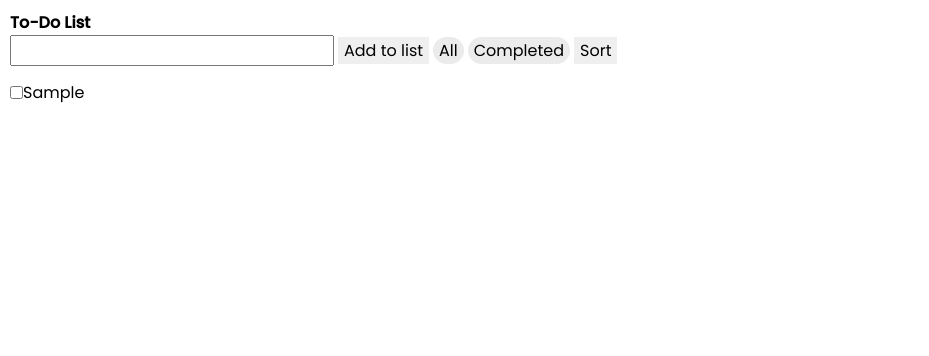
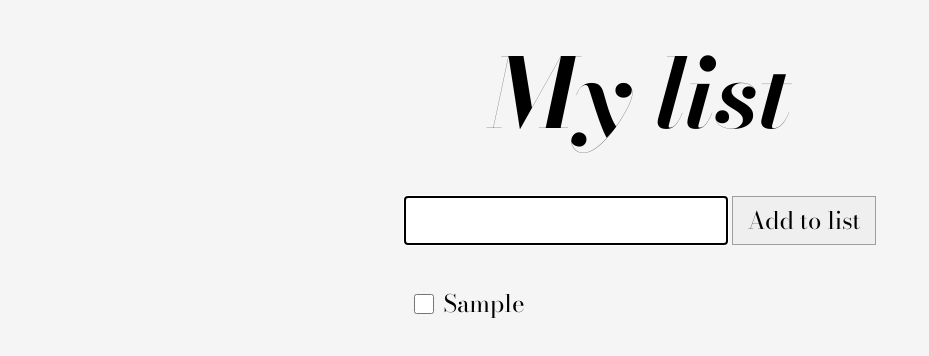
Before and after one commit to anne-stine/to-do-list, a plain HTML site: page index.html in a window 1280 px wide. Both pictures are taken after typing "Sample" into the empty fields and a click on the button "Add to list". Shown: the whole page, without its empty margins (0-929 px from the left). Drawn offline with nearby package versions, Linux system fonts and the light colour scheme.

Commit message:
Added complete function

```diff
--- a/index.html
+++ b/index.html
@@ -10,23 +10,18 @@
     <!-- CSS Style Sheet -->
     <link rel="stylesheet" href="style.css">
 
-    <!-- Google Font "Poppins" -->
+    <!-- Google Fonts -->
     <link rel="preconnect" href="https://fonts.googleapis.com">
     <link rel="preconnect" href="https://fonts.gstatic.com" crossorigin>
-    <link href="https://fonts.googleapis.com/css2?family=Poppins:wght@400;500&display=swap" rel="stylesheet">
+    <link href="https://fonts.googleapis.com/css2?family=Bodoni+Moda:ital,wght@0,400;1,700&display=swap" rel="stylesheet">
 </head>
 
 <body>
     <section>
-        <h1>To-Do List</h1>
+        <h1>My list</h1>
 
         <input type="text" name="input" id="input" autofocus>
         <button type="submit" id="add-btn" class="btn">Add to list</button>
-
-        <button id="all-btn" class="btn chip-btn">All</button>
-        <button id="completed-btn" class="btn chip-btn">Completed</button>
-
-        <button id="sort-btn" class="btn">Sort</button>
 
         <div id="tasks-area"></div>
     </section>
--- a/style.css
+++ b/style.css
@@ -1,58 +1,74 @@
 body
 {
-    max-width: 800px;
+    margin: 0;
+    background: #f5f5f5;
+
     display: flex;
-    flex-direction: column;
-    margin: 0;
-    padding: 10px;
+    flex-direction: row;
+    justify-content: center;
 }
 
-h1,
-p,
-label,input,
-.btn
+h1,h2,h3,p,label,input,.btn
 {
-    font-family: "Poppins", sans-serif;
-    font-size: 1rem;
-    line-height: auto;
+    font-family: "Bodoni Moda", serif;
+    font-size: 1.5rem;
+    font-weight: 400;
+    outline-color: #000;
+
     margin: 0;
+}
+
+h1
+{
+    font-style: italic;
+    font-size: 6rem;
+    font-weight: 700;
+    text-align: center;
+
+    padding: 20px;
+}
+
+input[type="text"]
+{
+    border: 1px solid #9e9e9e;
+    padding: 5px 10px;
 }
 
 .btn
 {
-    border: none;
-    padding: 5px, 10px;
+    margin: 10px 0;
+    padding: 5px 15px;
+    border: 1px solid #9e9e9e;
+    /* background: rgb(242, 255, 0); */
 }
 
-.chip-btn
+#tasks-area
 {
-    background: #ebebeb;
-    border-radius: 50px;
+    margin: 20px 0;
 }
 
 .task
 {
-    background: #fff;
-    height: 52px;
+    margin: 5px 0;
+    padding: 10px;
+
     display: flex;
     flex-direction: row;
     align-items: center;
-    /* border-radius: 5px; */
+
+    transition: all ease-in 300ms;
 }
 
-/* input[type="checkbox"]
+.completed
 {
-    appearance: none;
-    height: 24px;
-    width: 24px;
-    border: 2px solid #969696;
-    border-radius: 2px;
-    cursor: pointer;
+    background: lightgreen;
+    text-decoration: line-through;
+    opacity: 50%;
 }
 
-input:checked
+input[type="checkbox"]
 {
-    border: 2px solid #4ecd97;
-    background: #4ecd97;
-    color: #fff;
-} */
+    height: 20px;
+    width: 20px;
+    margin-right: 10px;
+}
--- a/to-do-list.js
+++ b/to-do-list.js
@@ -1,18 +1,19 @@
-/* DOM elements */
 const input = document.querySelector("#input")
 const addBtn = document.querySelector("#add-btn")
-const allBtn = document.querySelector("#all-btn")
-const completedBtn = document.querySelector("#completed-btn")
-const sortBtn = document.querySelector("#sort-btn")
 const tasksArea = document.querySelector("#tasks-area")
 
+/* Storage place for all tasks/labels */
 let allTasks = []
-let completedTasks = []
-
 
 
 const addTask = () =>
 {
+    if (!input.value){alert("Please write something");return}
+
+    /* Add value to allTasks array */
+    allTasks.push(input.value)
+    console.log(allTasks)
+
     /* Create container */
     let task = document.createElement("div")
     task.setAttribute("class", "task")
@@ -21,10 +22,10 @@ const addTask = () =>
     let checkbox = document.createElement("input")
     checkbox.setAttribute("type", "checkbox")
 
-    /* Create label from input value */
+    /* Create label from last element in allTasks array */
     let label = document.createElement("label")
     label.setAttribute("for", "checkbox")
-    label.textContent = input.value
+    label.textContent = allTasks.slice(-1)
 
     /* Combine elements */
     tasksArea.append(task)
@@ -33,21 +34,22 @@ const addTask = () =>
     /* Reset input field */
     input.value = ""
 
+    /* Refocus input field once task is added */
+    input.focus()
+
     /* Event listener for checkbox */
-    checkbox.addEventListener("change", changeTaskStatus)
+    checkbox.addEventListener("change", (e) => changeTaskStatus(e))
 }
 
 
-const changeTaskStatus = () =>
+const changeTaskStatus = (e) =>
 {
-    if (this.checked == true) {
-        console.log("checked")
-        // this.nextElementSibling.strike() // Strike out text
-        // Move task to completedTasks
+    if (e.target.checked == true) {
+        /* Change class and appearance */
+        e.target.parentNode.classList.add("completed")
     } else {
-        console.log("unchecked")
-        // Remove text strikeout
-        // Move task to allTasks
+        /* Remove given class and appearance */
+        e.target.parentNode.classList.remove("completed")
     }
 }
 
```
